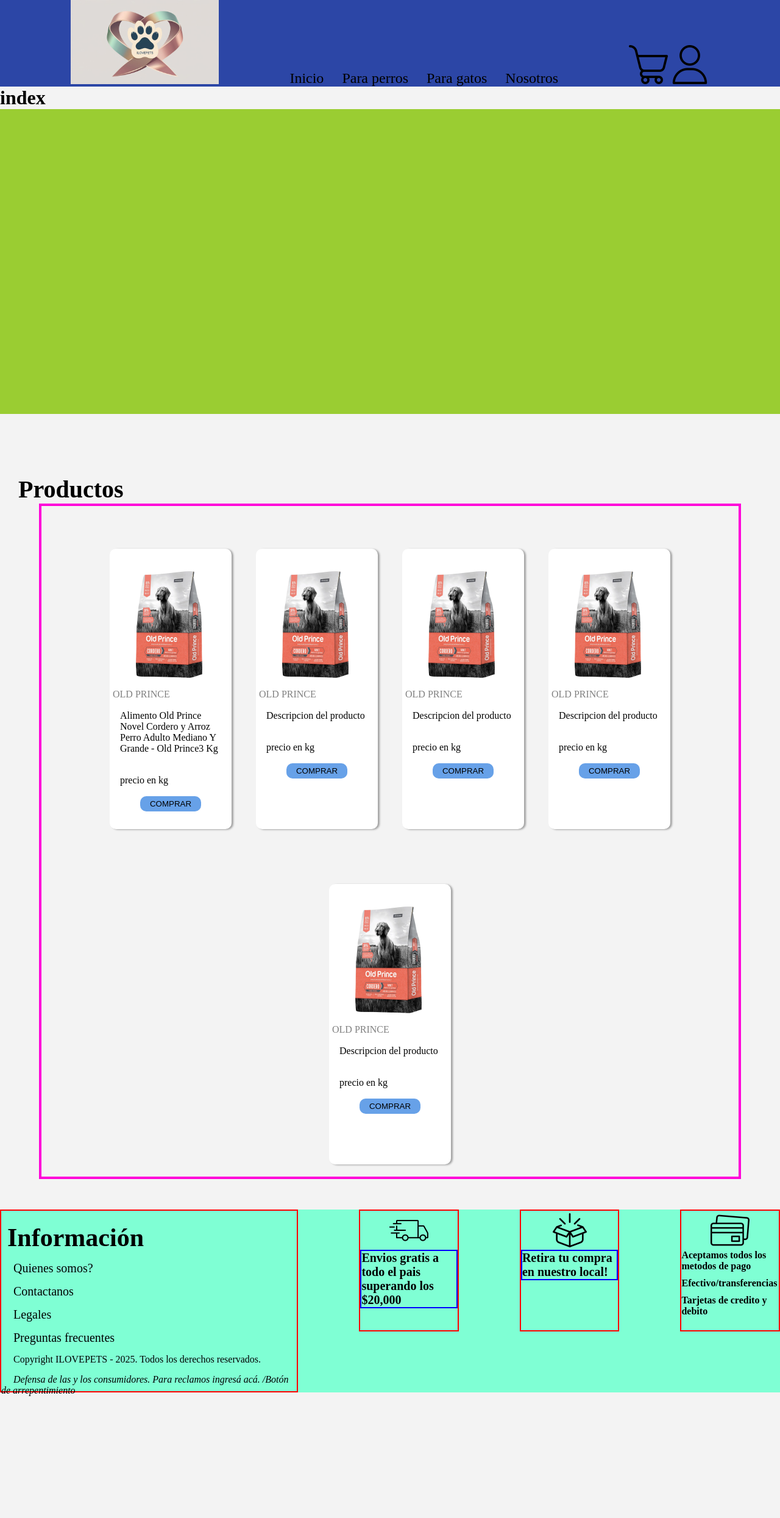
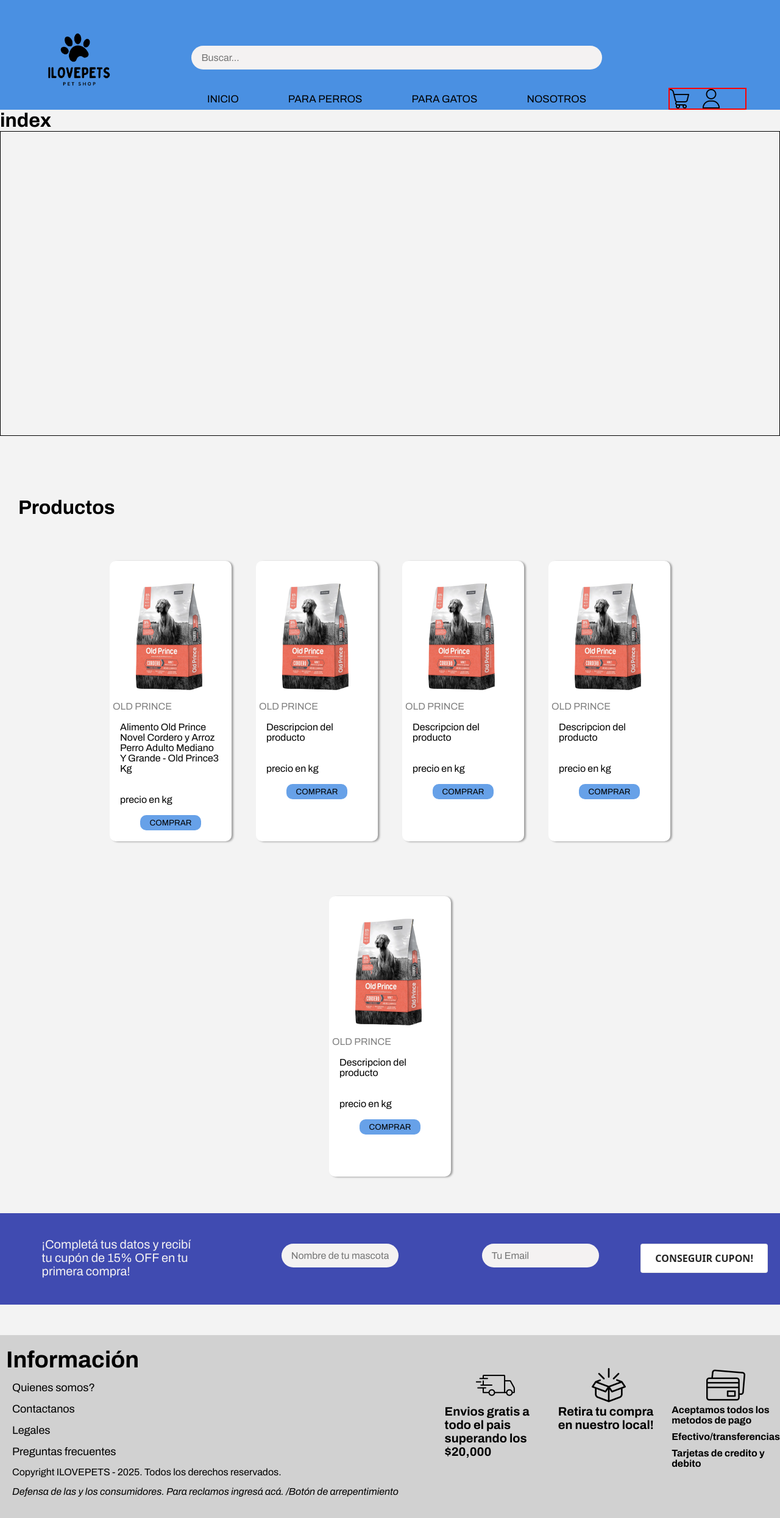
Before and after one commit to LucasBarragan/Ilovepets, a plain HTML site: page ilovepets/index.html in a window 1280 px wide. Shown: the whole page at 61% size. Before the commit the page ends 2290 px from the top, so only its background shows below. Drawn offline with Linux system fonts and the light colour scheme.

Commit message:
Creacion de la seccion promo y estilado no finalizado de la navbar

```diff
--- a/ilovepets/index.html
+++ b/ilovepets/index.html
@@ -8,16 +8,19 @@
 </head>
 <body>
     <header class="header">
-        <a href="index.html"><img src="./assets/img/logo.jpg" class="imgLogo" alt=""></a>
+        <a href="index.html"><img src="./assets/img/ILOVEPETSc.png" class="imgLogo" alt=""></a>
         <nav>
+            <div class="buscador">
+                <input type="text" class="buscadorInput" placeholder="Buscar...">
+            </div>
             <ul class="navBar">
-                <li><a href="#">Inicio</a></li>
-                <li><a href="./pages/perros.html">Para perros</a></li>
-                <li><a href="./pages/gatos.html">Para gatos</a></li>
-                <li><a href="./pages/nosotros.html">Nosotros</a></li>
+                <li class="liNavBar"><a href="#">Inicio</a></li>
+                <li class="liNavBar"><a href="./pages/perros.html">Para perros</a></li>
+                <li class="liNavBar"><a href="./pages/gatos.html">Para gatos</a></li>
+                <li class="liNavBar"><a href="./pages/nosotros.html">Nosotros</a></li>
             </ul>
         </nav>
-        <div>
+        <div class="divImgNavIcon">
             <img class="imgNavIcon" src="./assets/img/shopping-cart.png" alt="">
             <img class="imgNavIcon" src="./assets/img/user.png" alt="">
         </div>
@@ -28,10 +31,7 @@
         </section>
             <h2>Productos</h2>
         <div class="divPrueba">
-
-
             <section class="productosContainer">
-
                 <div class="cardContainer">
                     <article class="card">
                         <div class="cardImg">
@@ -99,6 +99,20 @@
                 </div>
             </section>
         </div>
+        <section class="sectionCupon">
+            <div class="divCupon">
+                <p class="pCupon">¡Completá tus datos y recibí tu cupón de 15% OFF en tu primera compra! </p>
+            </div>
+            <div class="divNombreMascota">
+                <input type="text" class="NombreMascotaInput" placeholder="Nombre de tu mascota">
+            </div>
+                <div class="divEmail">
+                <input type="text" class="NombreMascotaInput" placeholder="Tu Email">
+            </div>
+            <div class="divButton">
+                <button id="bottone5">CONSEGUIR CUPON!</button>
+            </div>
+        </section>
     </main>
 </body>
 <footer>
--- a/ilovepets/style.css
+++ b/ilovepets/style.css
@@ -1,68 +1,143 @@
+@import url('https://fonts.googleapis.com/css2?family=Archivo:ital,wght@0,100..900;1,100..900&family=Inter+Tight:ital,wght@0,100..900;1,100..900&display=swap');
+
+
 *{
     margin: 0;
     padding: 0;
     box-sizing: border-box;
+    font-family: "Archivo", sans-serif;
 }
 
 body{
     background-color: rgb(243, 243, 243);
 }
 
-/* navBar */
 
 .header{
-    background-color: #2c46a6;
+    background-color: #4A90E2 ;
     display: flex;
-    justify-content: space-evenly;
+    justify-content: space-around;
     align-items: flex-end;
     flex-wrap: wrap;
     position: sticky;
     top: 0px;
     width: 100%;
+    height: 180px;
 }
 
 .imgLogo{
-    width:  15,3rem;
-    height: 8.6rem;
+    width:  150px;
+    height: 150px;
 }
 
 .navBar{
+    width: 100%;
     list-style: none;
     display: flex;
     gap: 1.875rem;
 }
 
+.buscador{
+    width: 100%;
+}
+.buscadorInput{
+    font-family: inherit;
+    font-size: inherit;
+    background-color: #f4f2f2;
+    border: none;
+    color: #646464;
+    padding: 0.7rem 1rem;
+    border-radius: 30px;
+    width: 100%;
+    transition: all ease-in-out .5s;
+    margin-right: -2rem;
+    margin-bottom: 30px;
+}
+
 ul li a {
     color: black;
     text-decoration: none;
-    font-size: 1.5rem;
+}
+
+.liNavBar {
+    font-size: 17px;
+    background: transparent;
+    border: none;
+    padding: 0.5em 1.5em;
+    color: #d3f7ff;
+    text-transform: uppercase;
+    position: relative;
+    transition: 0.5s ease;
+    cursor: pointer;
+}
+
+.liNavBar::before {
+    content: "";
+    position: absolute;
+    left: 0;
+    bottom: 0;
+    height: 2px;
+    width: 0;
+    background-color: #000000;
+    transition: 0.5s ease;
+}
+
+.liNavBar:hover {
+    color: #1e1e2b;
+    transition-delay: 0.5s;
+}
+
+.liNavBar:hover::before {
+    width: 100%;
+}
+
+.liNavBar::after {
+    content: "";
+    position: absolute;
+    left: 0;
+    bottom: 0;
+    height: 0;
+    width: 100%;
+    background-color: #6ba6ea;
+    transition: 0.4s ease;
+    z-index: -1;
+}
+
+.liNavBar:hover::after {
+    height: 100%;
+    transition-delay: 0.4s;
+    color: aliceblue;
+}
+
+.divImgNavIcon{
+    width: 10%;
+    display: flex;
+    border: 2px solid red;
+    gap: 1.25rem;
+}
+
+.imgNavIcon{
+    width: 2rem;
+    height: 2rem;
+
 }
 
 
-.imgNavIcon{
-    width: 4rem;
-    height: 4rem;
-}
-
-
-/* --------------------------------------------------- */
+/* CARRITO DE FOTOS */
 
 
 .sectionPrincipal{
     width: 100%;
     height: 31.25rem;
-    background-color: yellowgreen;
+    border: 1px solid black;
     margin-bottom: 100px;
 }
 
-
-
-/* ---------------------------------------------------------------------------------- */
+/* PRODUCTOS INDEX */
 
 .divPrueba {
     width: 90%;
     margin: 0 auto;
-    border: 4px solid rgb(255, 0, 217);
     display: flex;
     justify-content: center;
     padding: 10px;
@@ -79,7 +154,7 @@ ul li a {
 }
 h2{
     margin-left: 30px;
-    font-size: 2.5rem;
+    font-size: 32px;
 }
 
 .card{
@@ -142,25 +217,118 @@ p.marca{
     object-fit: contain;
 }
 
+/* SECTION CUPON */
+
+.sectionCupon{
+    margin-top: 40px;
+    width: 100%;
+    background-color: rgb(64, 75, 177);
+    height: 150px;
+    display: flex;
+    justify-content: space-evenly;
+}
+
+.divCupon{
+    margin: auto;
+    width: 20%;
+    height: 70px;
+    font-size: 20px;
+}
+.pCupon{
+    color: #f4f2f2;
+}
+.divNombreMascota{
+    width: 15%;
+    height: 50px;
+    margin: auto;
+}
+
+.divEmail{
+    width: 15%;
+    height: 50px;
+    margin: auto;
+}
+
+.NombreMascotaInput{
+    font-family: inherit;
+    font-size: inherit;
+    background-color: #f4f2f2;
+    border: none;
+    color: #646464;
+    padding: 0.7rem 1rem;
+    border-radius: 30px;
+    width: 100%;
+    transition: all ease-in-out .5s;
+    margin-right: -2rem;
+    margin-bottom: 30px;
+}
+
+#bottone5 {
+    align-items: center;
+    background-color: #FFFFFF;
+    border: 1px solid rgba(0, 0, 0, 0.1);
+    border-radius: .25rem;
+    box-shadow: rgba(0, 0, 0, 0.02) 0 1px 3px 0;
+    box-sizing: border-box;
+    color: rgba(0, 0, 0, 0.85);
+    cursor: pointer;
+    display: inline-flex;
+    font-family: system-ui,-apple-system,system-ui,"Helvetica Neue",Helvetica,Arial,sans-serif;
+    font-size: 16px;
+    font-weight: 600;
+    justify-content: center;
+    line-height: 1.25;
+    min-height: 3rem;
+    padding: calc(.875rem - 1px) calc(1.5rem - 1px);
+    text-decoration: none;
+    transition: all 250ms;
+    user-select: none;
+    -webkit-user-select: none;
+    touch-action: manipulation;
+    vertical-align: baseline;
+    width: auto;
+    margin-top: 50px;
+    margin-right: 20px;
+}
+
+#bottone5:hover, #bottone5:focus {
+    border-color: rgba(0, 0, 0, 0.15);
+    box-shadow: rgba(0, 0, 0, 0.1) 0 4px 12px;
+    color: rgba(0, 0, 0, 0.65);
+}
+
+#bottone5:hover {
+    transform: translateY(-1px);
+}
+
+#bottone5:active {
+    background-color: #F0F0F1;
+    border-color: rgba(0, 0, 0, 0.15);
+    box-shadow: rgba(0, 0, 0, 0.06) 0 2px 4px;
+    color: rgba(0, 0, 0, 0.65);
+    transform: translateY(0);
+}
+
+/* FOOTER */
+
 footer{
     width: 100%;
     height: 300px;
-    background-color: aquamarine;
+    background-color: rgb(209, 209, 209);
     margin-top: 50px;
     display: flex;
-    gap: 100px;
+    gap: 20px;
 }
 
 .divInformacion{
-    width: 45%;
+    width: 64%;
     height: auto;
-    border: 2px solid red;
     gap: 2.1875rem;
 }
 
 .pInformacion{
     font-weight: bold;
-    font-size: 42px;
+    font-size: 38px;
     margin-top: 20px;
     margin-left: 10px;
 }
@@ -171,7 +339,7 @@ footer{
 }
 
 .pData{
-    font-size: 20px;
+    font-size: 18px;
     margin: 15px 0 15px 20px;
 }
 
@@ -191,17 +359,16 @@ footer{
 .divEnviosGratisFooter{
     width: 15%;
     height: 200px;
-    border: 2px solid red;
     display: flex;
     flex-direction: column;
     align-items: center;
+    margin: auto;
 }
 
 .pEnviosFooter, .pRetiroFooter{
     width: 100%;
     font-size: 20px;
     font-weight: bold;
-    border: 2px solid blue;
 }
 
 .pPagosFooter{
@@ -220,8 +387,8 @@ footer{
 .divRetirarFooter{
     width: 15%;
     height: 200px;
-    border: 2px solid red;
     display: flex;
     flex-direction: column;
+    margin: auto;
     align-items: center;
 }
```
Also changed, not shown: ilovepets/pages/gatos.html (+9 -6 lines), ilovepets/pages/nosotros.html (+9 -6 lines), ilovepets/pages/perros.html (+9 -6 lines), ilovepets/assets/img/ILOVEPETSc.png (added).
